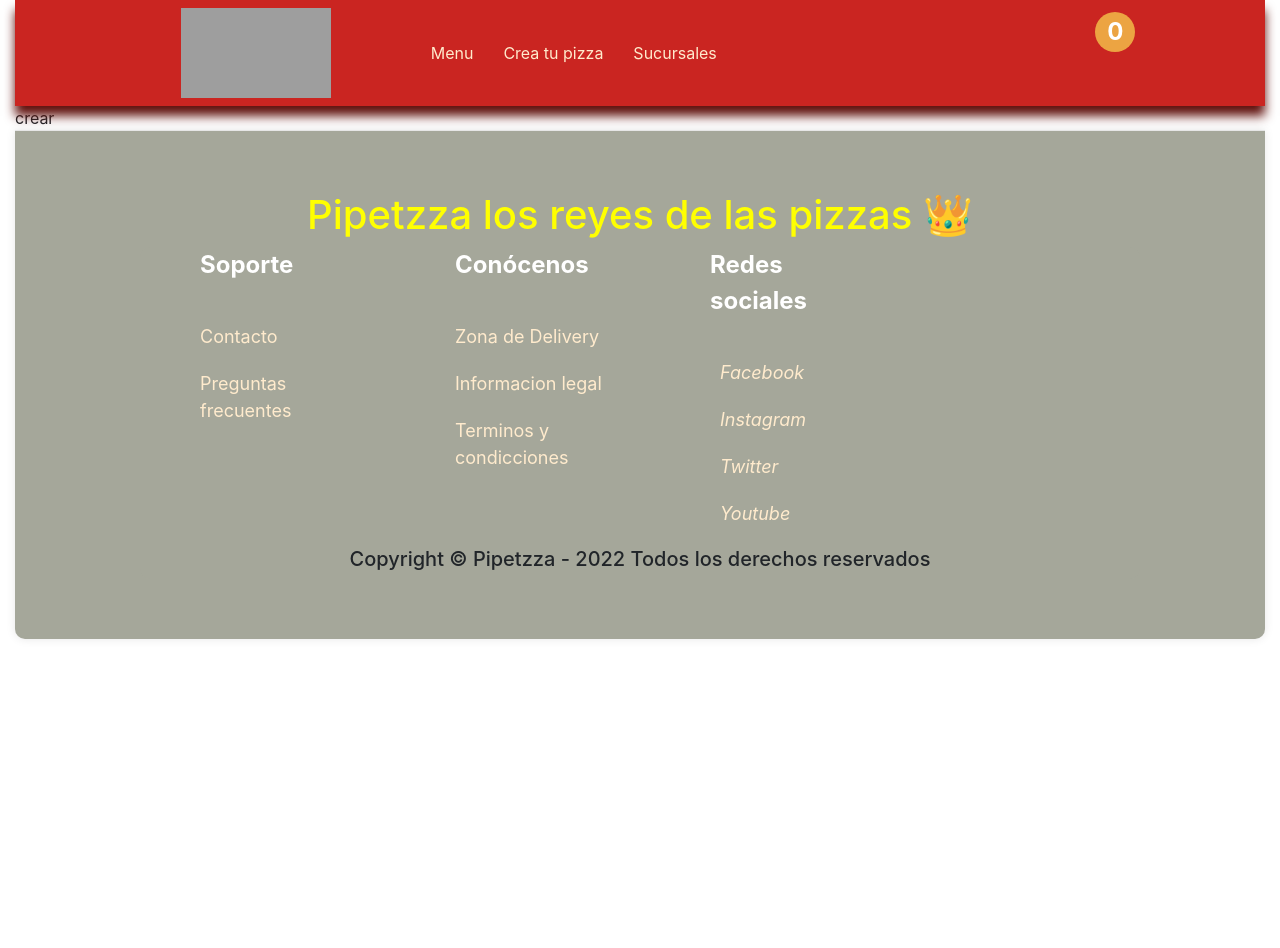
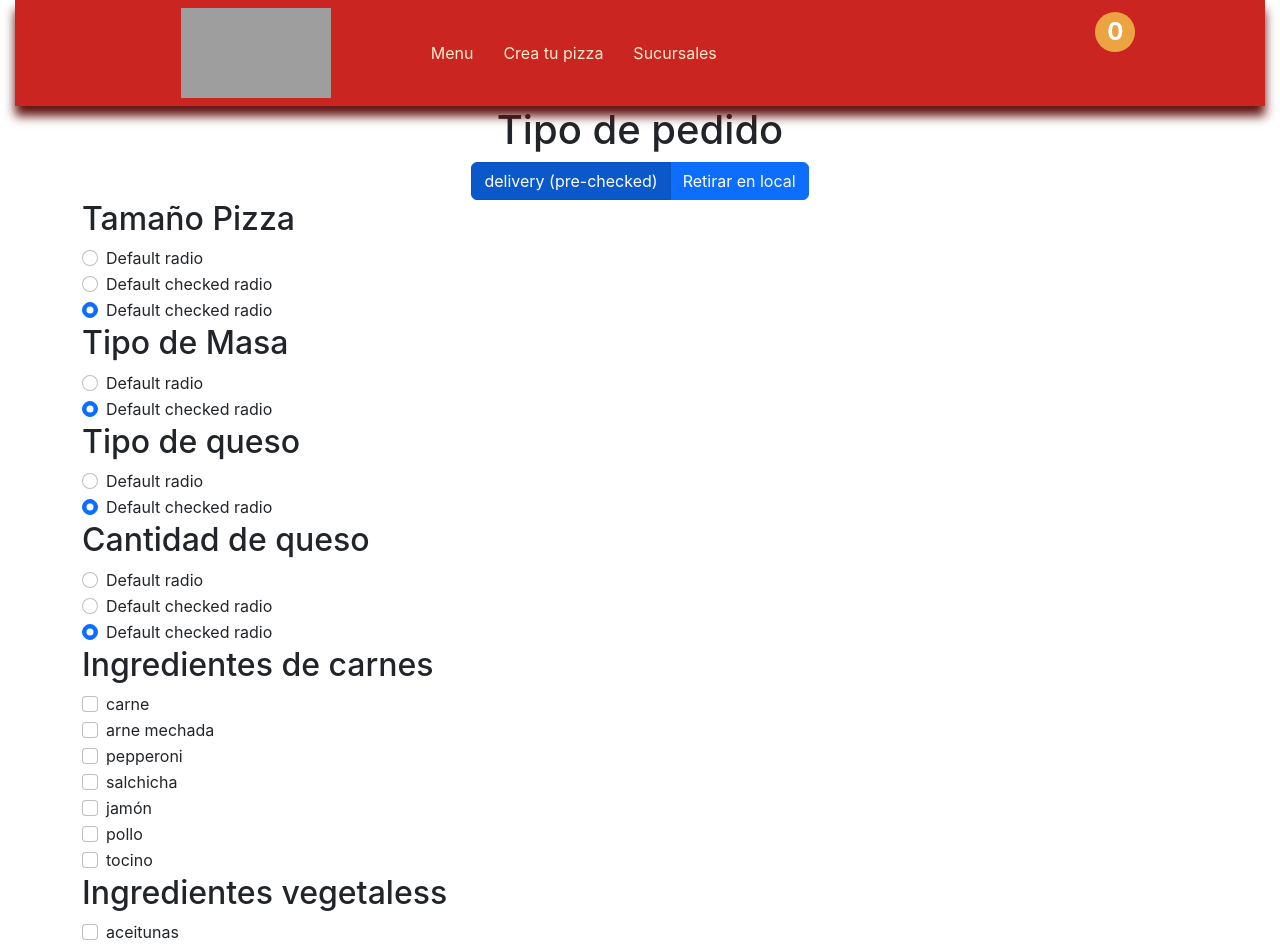
Before and after one commit to pipetboy2001/Pipetzza, a React (Create React App) app in the folder pipetzza-store/: page /Crear in a window 1280 px wide. Shown: the top 948 px of the page. Before the commit the page ends 800 px from the top, so only its background shows below. Built offline with nearby package versions, Linux system fonts and the light colour scheme; grey boxes are pictures that could not be loaded; some icons are missing.

Commit message:
feature: Menu de crear pizza base

```diff
--- a/pipetzza-store/package.json
+++ b/pipetzza-store/package.json
@@ -8,6 +8,7 @@
     "@testing-library/user-event": "^12.6.0",
     "bootstrap": "^5.2.3",
     "boxicons": "^2.0.7",
+    "mdb-react-ui-kit": "^5.0.0",
     "react": "^17.0.1",
     "react-bootstrap": "^2.6.0",
     "react-dom": "^17.0.1",
--- /dev/null
+++ b/pipetzza-store/src/components/Elecciones.js
@@ -0,0 +1,112 @@
+import React from 'react'
+import { Container } from 'react-bootstrap'
+import ToggleButtonGroup from 'react-bootstrap/ToggleButtonGroup';
+import ToggleButton from 'react-bootstrap/ToggleButton';
+import { MDBCheckbox } from 'mdb-react-ui-kit';
+
+export const Elecciones = () => {
+  return (
+
+    <Container>
+      <center>
+        <h1>Tipo de pedido</h1>
+        <ToggleButtonGroup type="radio" name="options" defaultValue={1}>
+          <ToggleButton id="tbg-radio-1" value={1}>
+            delivery (pre-checked)
+          </ToggleButton>
+          <ToggleButton id="tbg-radio-2" value={2}>
+            Retirar en local
+          </ToggleButton>
+        </ToggleButtonGroup>
+      </center>
+
+      <h2>Tamaño Pizza </h2>
+      <div class="form-check">
+        <input class="form-check-input" type="radio" name="TamañoPizza" id="flexRadioDefault1" />
+        <label class="form-check-label" for="flexRadioDefault3">
+          Default radio
+        </label>
+      </div>
+      <div class="form-check">
+        <input class="form-check-input" type="radio" name="TamañoPizza" id="flexRadioDefault2" checked />
+        <label class="form-check-label" for="flexRadioDefault4">
+          Default checked radio
+        </label>
+      </div>
+      <div class="form-check">
+        <input class="form-check-input" type="radio" name="TamañoPizza" id="flexRadioDefault2" checked />
+        <label class="form-check-label" for="flexRadioDefault4">
+          Default checked radio
+        </label>
+      </div>
+
+      <h2>Tipo de Masa</h2>
+      <div class="form-check">
+        <input class="form-check-input" type="radio" name="tipoMasa" id="flexRadioDefault1" />
+        <label class="form-check-label" for="flexRadioDefault1">
+          Default radio
+        </label>
+      </div>
+      <div class="form-check">
+        <input class="form-check-input" type="radio" name="tipoMasa" id="flexRadioDefault2" checked />
+        <label class="form-check-label" for="flexRadioDefault2">
+          Default checked radio
+        </label>
+      </div>
+
+      <h2>Tipo de queso</h2>
+      <div class="form-check">
+        <input class="form-check-input" type="radio" name="tipoQueso" id="flexRadioDefault1" />
+        <label class="form-check-label" for="flexRadioDefault1">
+          Default radio
+        </label>
+      </div>
+      <div class="form-check">
+        <input class="form-check-input" type="radio" name="tipoQueso" id="flexRadioDefault2" checked />
+        <label class="form-check-label" for="flexRadioDefault2">
+          Default checked radio
+        </label>
+      </div>
+
+      <h2>Cantidad de queso </h2>
+      <div class="form-check">
+        <input class="form-check-input" type="radio" name="cantidadQueso" id="flexRadioDefault1" />
+        <label class="form-check-label" for="flexRadioDefault3">
+          Default radio
+        </label>
+      </div>
+      <div class="form-check">
+        <input class="form-check-input" type="radio" name="cantidadQueso" id="flexRadioDefault2" checked />
+        <label class="form-check-label" for="flexRadioDefault4">
+          Default checked radio
+        </label>
+      </div>
+      <div class="form-check">
+        <input class="form-check-input" type="radio" name="cantidadQueso" id="flexRadioDefault2" checked />
+        <label class="form-check-label" for="flexRadioDefault4">
+          Default checked radio
+        </label>
+      </div>
+
+        <h2>Ingredientes de carnes</h2>
+        <MDBCheckbox name='flexCheck' value='' id='flexCheckDefault' label='carne' />
+        <MDBCheckbox name='flexCheck' value='' id='flexCheckChecked' label='arne mechada' />
+        <MDBCheckbox name='flexCheck' value='' id='flexCheckDefault' label='pepperoni' />
+        <MDBCheckbox name='flexCheck' value='' id='flexCheckChecked' label='salchicha' />
+        <MDBCheckbox name='flexCheck' value='' id='flexCheckDefault' label='jamón' />
+        <MDBCheckbox name='flexCheck' value='' id='flexCheckChecked' label='pollo' />
+        <MDBCheckbox name='flexCheck' value='' id='flexCheckDefault' label='tocino' />
+
+
+        <h2>Ingredientes vegetaless</h2>
+        <MDBCheckbox name='flexCheck' value='' id='flexCheckDefault' label='aceitunas' />
+        <MDBCheckbox name='flexCheck' value='' id='flexCheckChecked' label='choclo' />
+        <MDBCheckbox name='flexCheck' value='' id='flexCheckDefault' label='piña' />
+        <MDBCheckbox name='flexCheck' value='' id='flexCheckChecked' label='cebolla' />
+        <MDBCheckbox name='flexCheck' value='' id='flexCheckDefault' label='pimiento,' />
+        <MDBCheckbox name='flexCheck' value='' id='flexCheckChecked' label='tomate' />
+        <MDBCheckbox name='flexCheck' value='' id='flexCheckDefault' label='champiñones' />
+    </Container>
+
+  )
+}
--- a/pipetzza-store/src/components/page/crear/crear.js
+++ b/pipetzza-store/src/components/page/crear/crear.js
@@ -1,7 +1,16 @@
 import React from 'react'
+import { Elecciones } from 'components/Elecciones.js';
 
 export const Crear = () => {
   return (
-    <div>crear</div>
+    <>
+
+      <Elecciones />
+      <h2>Añade algo para tomar 🥤</h2>
+
+      <h2>Adjunta salsas a tu pedido</h2>
+
+    </>
+
   )
 }
--- a/pipetzza-store/src/components/page/productos/index.js
+++ b/pipetzza-store/src/components/page/productos/index.js
@@ -1,13 +1,30 @@
 import React, {useContext} from 'react'
 import { DataContext } from "context/DataProvider";
 import { ProductoItem } from "./ProductoItem";
+import ToggleButtonGroup from 'react-bootstrap/ToggleButtonGroup';
+import ToggleButton from 'react-bootstrap/ToggleButton';
 
 export const ProductosList = () => {
 	const value = useContext(DataContext)
 	const [productos] = value.productos;
     return (
 			<>
-			<h1 className="produ">Catálogo de pizzas</h1>
+
+
+			<center>
+				<h1 className="produ">Catálogo de pizzas</h1>
+				<h1>Tipo de pedido</h1>
+				<ToggleButtonGroup type="radio" name="options" defaultValue={1}>
+					<ToggleButton id="tbg-radio-1" value={1}>
+						delivery
+					</ToggleButton>
+					<ToggleButton id="tbg-radio-2" value={2}>
+						Retirar en local
+					</ToggleButton>
+				</ToggleButtonGroup>
+			</center>
+
+
         <div className="productos">
             {
 							productos.map(producto =>(
```
Also changed, not shown: 1 other file (tests, documents, lock files or other folders).
